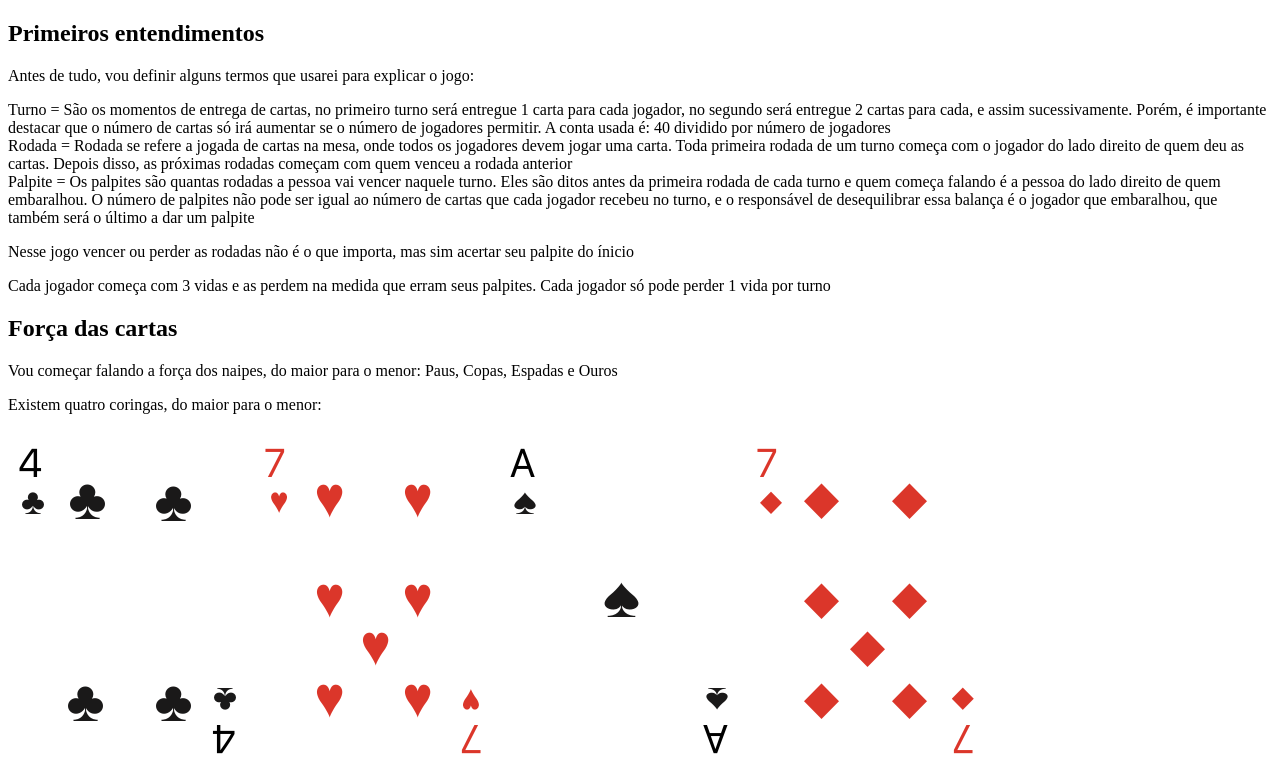
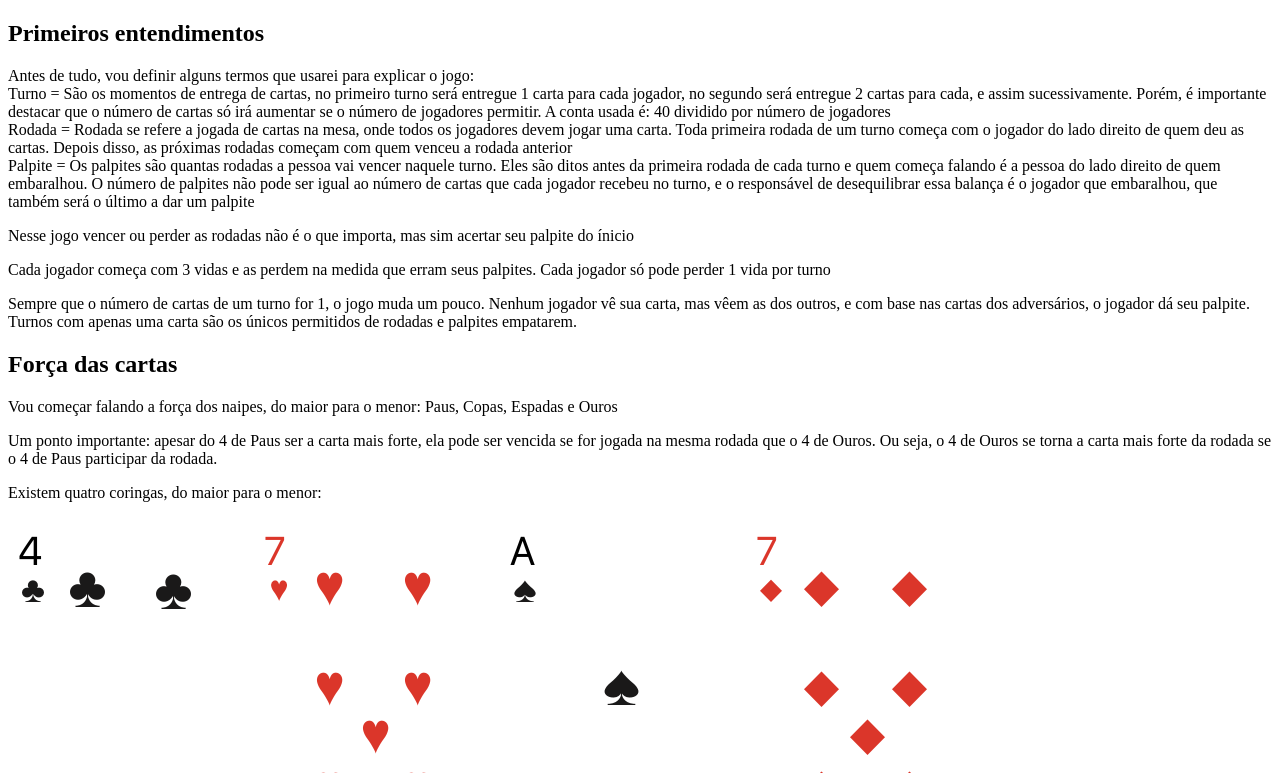
Before and after one commit to LuizFelipeLP/jogo_FDP, a plain HTML site: page tutorial.html in a window 1280 px wide. Shown: the top 773 px of the page. Drawn offline with Linux system fonts and the light colour scheme.

Commit message:
tutorial terminado, mas era bom fazer ajustes

```diff
--- a/tutorial.html
+++ b/tutorial.html
@@ -5,8 +5,8 @@
     </head>
     <body>
         <h2>Primeiros entendimentos</h2>
-        <p>Antes de tudo, vou definir alguns termos que usarei para explicar o jogo:</p>
-        <p>Turno = São os momentos de entrega de cartas, no primeiro turno será entregue 1 carta para cada
+        <p>Antes de tudo, vou definir alguns termos que usarei para explicar o jogo:<br>
+        Turno = São os momentos de entrega de cartas, no primeiro turno será entregue 1 carta para cada
         jogador, no segundo será entregue 2 cartas para cada, e assim sucessivamente. Porém, é importante
         destacar que o número de cartas só irá aumentar se o número de jogadores permitir. A conta
         usada é: 40 dividido por número de jogadores<br>Rodada = Rodada se refere a jogada de cartas
@@ -21,10 +21,17 @@
         <p>Nesse jogo vencer ou perder as rodadas não é o que importa, mas sim acertar seu palpite do ínicio</p>
         <p>Cada jogador começa com 3 vidas e as perdem na medida que erram seus palpites.
         Cada jogador só pode perder 1 vida por turno</p>
+        <p>Sempre que o número de cartas de um turno for 1, o jogo muda um pouco. Nenhum jogador vê sua
+        carta, mas vêem as dos outros, e com base nas cartas dos adversários, o jogador dá seu palpite.
+        Turnos com apenas uma carta são os únicos permitidos de rodadas e palpites empatarem.
         </p>
         <h2>Força das cartas</h2>
         <p>Vou começar falando a força dos naipes, do maior para o menor: Paus, Copas,
         Espadas e Ouros</p>
+        <p>Um ponto importante: apesar do 4 de Paus ser a carta mais forte, ela pode ser
+        vencida se for jogada na mesma rodada que o 4 de Ouros. Ou seja, o 4 de Ouros se torna
+        a carta mais forte da rodada se o 4 de Paus participar da rodada.
+        </p>
         <p>Existem quatro coringas, do maior para o menor:</p>
         <img src="assets/Cartas/clubs_4.png" alt="4 de Paus">
         <img src="assets/Cartas/hearts_7.png" alt="7 de Copas">
@@ -65,5 +72,8 @@
         <img src="assets/Cartas/hearts_5.png" alt="5 de Copas">
         <img src="assets/Cartas/spades_5.png" alt="5 de Espadas">
         <img src="assets/Cartas/diamonds_5.png" alt="5 de Ouros">
+        <img src="assets/Cartas/hearts_4.png" alt="4 de Copas">
+        <img src="assets/Cartas/spades_4.png" alt="4 de Espadas">
+        <img src="assets/Cartas/diamonds_4.png" alt="4 de Ouros">
     </body>
 </html>
```
